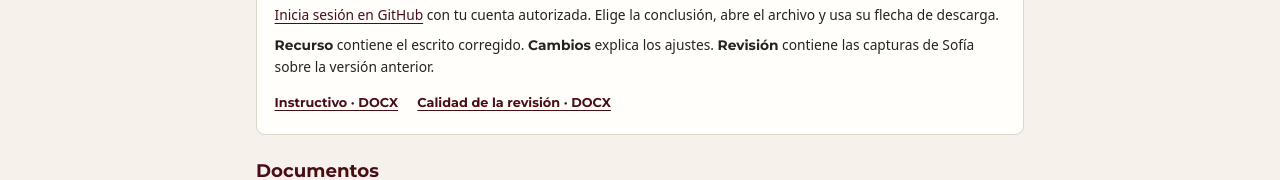
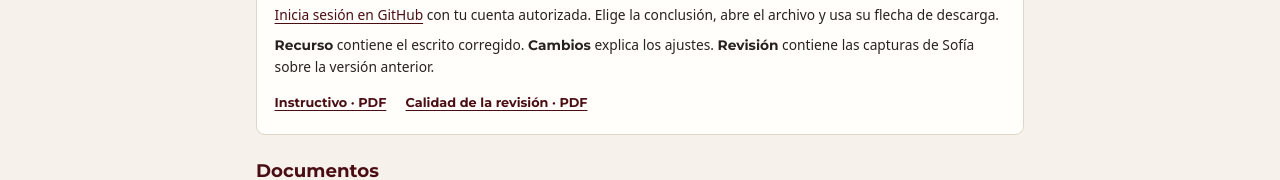
Before and after one commit to luismesco/luismesco.github.io, a plain HTML site: page queretaro-ia2025/recursos/index.html in a window 1280 px wide. Shown: the part 231-411 px from the top of the page. Drawn offline with Linux system fonts and the light colour scheme; files whose address does not match are found by name; a web font is replaced by a local one.

Commit message:
Enlaza los PDF de consulta y calidad de Querétaro

```diff
--- a/queretaro-ia2025/recursos/index.html
+++ b/queretaro-ia2025/recursos/index.html
@@ -27,8 +27,8 @@
       <p><a href="https://github.com/login">Inicia sesión en GitHub</a> con tu cuenta autorizada. Elige la conclusión, abre el archivo y usa su flecha de descarga.</p>
       <p><strong>Recurso</strong> contiene el escrito corregido. <strong>Cambios</strong> explica los ajustes. <strong>Revisión</strong> contiene las capturas de Sofía sobre la versión anterior.</p>
       <div class="aux">
-        <a href="https://github.com/luismesco/queretaro-ia2025-recursos/blob/main/docx-revisados/00_Instructivo_de_consulta.docx">Instructivo · DOCX</a>
-        <a href="https://github.com/luismesco/queretaro-ia2025-recursos/blob/main/docx-revisados/Calidad_de_la_revision_de_Sofia.docx">Calidad de la revisión · DOCX</a>
+        <a href="https://github.com/luismesco/queretaro-ia2025-recursos/blob/main/docx-revisados/00_Instructivo_de_consulta.pdf">Instructivo · PDF</a>
+        <a href="https://github.com/luismesco/queretaro-ia2025-recursos/blob/main/docx-revisados/Calidad_de_la_revision_de_Sofia.pdf">Calidad de la revisión · PDF</a>
       </div>
     </section>
     <section id="documentos" aria-labelledby="lista">
```
